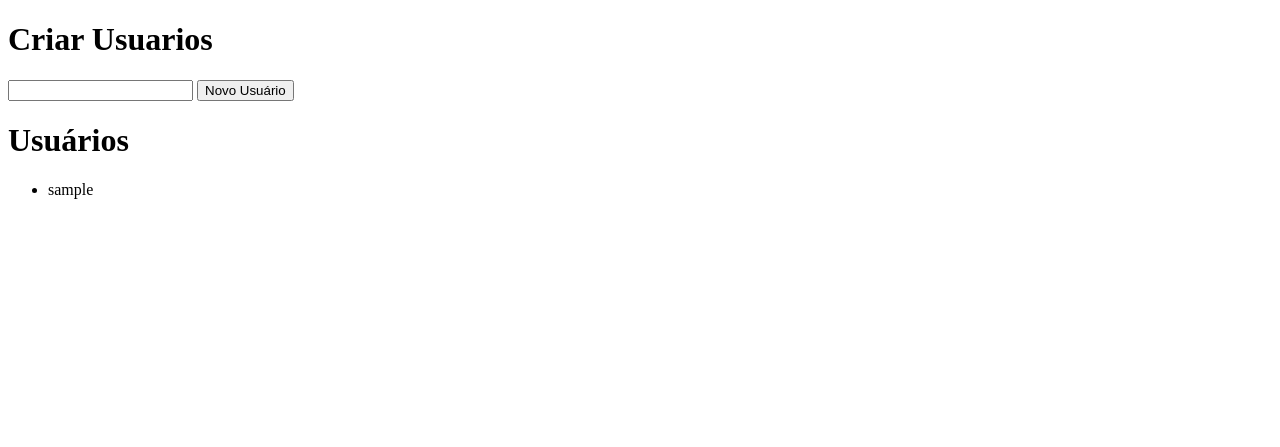
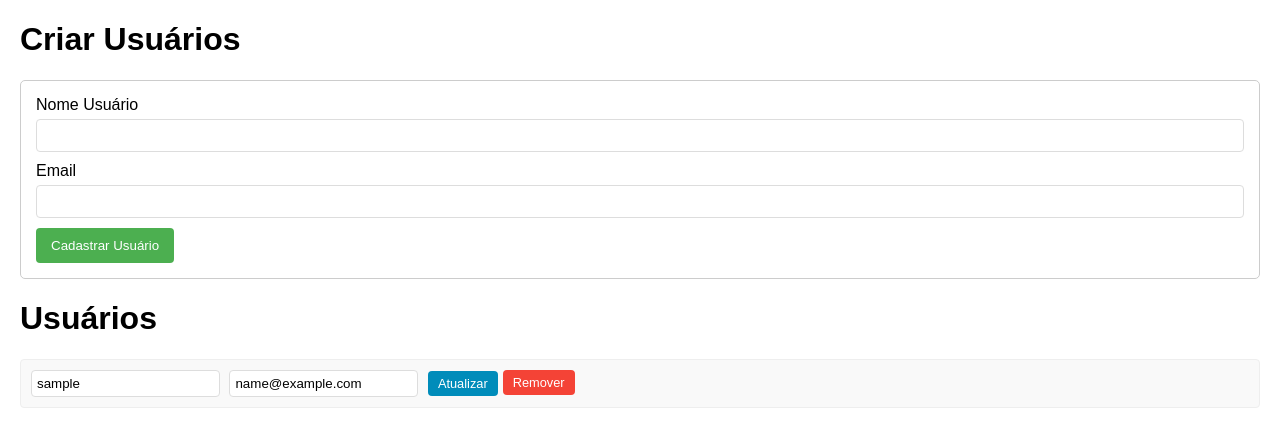
Before and after one commit to RodrigoLudke/ImplementacaodeSoftwareFaculdade, a Flask app: template app/templates/index.html in a window 1280 px wide. Shown: the top 447 px of the page. Run offline with Flask 3, Linux system fonts and the light colour scheme; the template is opened without the code that fills it: most values are stand-ins (such as "Sample title", 1, 10 or a date in 2020).

```diff
--- a/app/templates/index.html
+++ b/app/templates/index.html
@@ -3,19 +3,111 @@
 <head>
     <meta charset="UTF-8">
     <meta name="viewport" content="width=device-width, initial-scale=1.0">
-    <title>Document</title>
+    <title>Gerenciamento de Usuários</title>
+    <style>
+        body { font-family: Arial, sans-serif; margin: 20px; }
+        form { margin-bottom: 20px; padding: 15px; border: 1px solid #ccc; border-radius: 5px; }
+        label { display: block; margin-bottom: 5px; }
+
+        /* Estilo para os campos de criação */
+        .create-form input[type="text"], .create-form input[type="email"] {
+            width: 100%;
+            padding: 8px;
+            margin-bottom: 10px;
+            border: 1px solid #ddd;
+            border-radius: 4px;
+            box-sizing: border-box;
+        }
+
+        button[type="submit"] {
+            background-color: #4CAF50;
+            color: white;
+            padding: 10px 15px;
+            border: none;
+            border-radius: 4px;
+            cursor: pointer;
+        }
+
+        button[type="submit"]:hover { background-color: #45a049; }
+
+        ul { list-style-type: none; padding: 0; }
+
+        /* Estilo para cada item da lista de usuários */
+        li {
+            background-color: #f9f9f9;
+            padding: 10px;
+            margin-bottom: 5px;
+            border: 1px solid #eee;
+            border-radius: 4px;
+            display: flex;
+            justify-content: space-between;
+            align-items: center;
+        }
+
+        /* Container para os formulários de edição e remoção */
+        .user-actions {
+            display: flex;
+            gap: 5px; /* Espaço entre os botões */
+        }
+
+        /* Estilo para os formulários dentro dos <li> */
+        li form { margin: 0; padding: 0; border: none; }
+
+        /* Estilo para os campos de edição */
+        .edit-form input[type="text"], .edit-form input[type="email"] {
+            /* Removendo a largura total para que o campo se ajuste ao conteúdo */
+            width: auto;
+            min-width: 150px; /* Um tamanho mínimo para o campo */
+            padding: 5px;
+            margin-right: 5px; /* Espaço entre os campos */
+            border: 1px solid #ddd;
+            border-radius: 4px;
+            box-sizing: border-box;
+        }
+
+        /* Estilo para os botões de edição e remoção */
+        .edit-form button[type="submit"] {
+            background-color: #008CBA;
+            padding: 5px 10px;
+            font-size: 0.8em;
+        }
+        .edit-form button[type="submit"]:hover { background-color: #007bb5; }
+
+        .remove-form button[type="submit"] {
+            background-color: #f44336;
+            padding: 5px 10px;
+            font-size: 0.8em;
+        }
+        .remove-form button[type="submit"]:hover { background-color: #da190b; }
+    </style>
 </head>
 <body>
-    <h1> Criar Usuarios</h1>
-    <form action="{{url_for('hello.novoUsuario')}}" method="POST">
-        <input type="text" name="nome_usuario" required>
-        <button type="submit">Novo Usuário</button>
+    <h1>Criar Usuários</h1>
+    <form class="create-form" action="{{url_for('hello.novoUsuario')}}" method="POST">
+        <label for="nome">Nome Usuário</label>
+        <input type="text" id="nome" name="nome_usuario" required>
+        <br>
+        <label for="email">Email</label>
+        <input type="email" id="email" name="email_usuario" required>
+        <br>
+        <button type="submit">Cadastrar Usuário</button>
     </form>
 
     <h1>Usuários</h1>
     <ul>
         {% for usuario in usuarios %}
-            <li>{{ usuario.username }}</li>
+            <li>
+                <div class="user-actions">
+                    <form class="edit-form" action="{{url_for('hello.editarUsuario', usuario_id=usuario.id)}}" enctype="multipart/form-data" method="POST">
+                        <input type="text" id="nome" name="nome_usuario" value="{{ usuario.username }}" required>
+                        <input type="email" id="email" name="email_usuario" value="{{ usuario.email }}" required>
+                        <button type="submit">Atualizar</button>
+                    </form>
+                    <form class="remove-form" action="{{url_for('hello.removerUsuario', usuario_id=usuario.id)}}" method="POST">
+                        <button type="submit">Remover</button>
+                    </form>
+                </div>
+            </li>
         {% endfor %}
     </ul>
 </body>
```
Also changed, not shown: app/__init__.py (+12 -6 lines).
